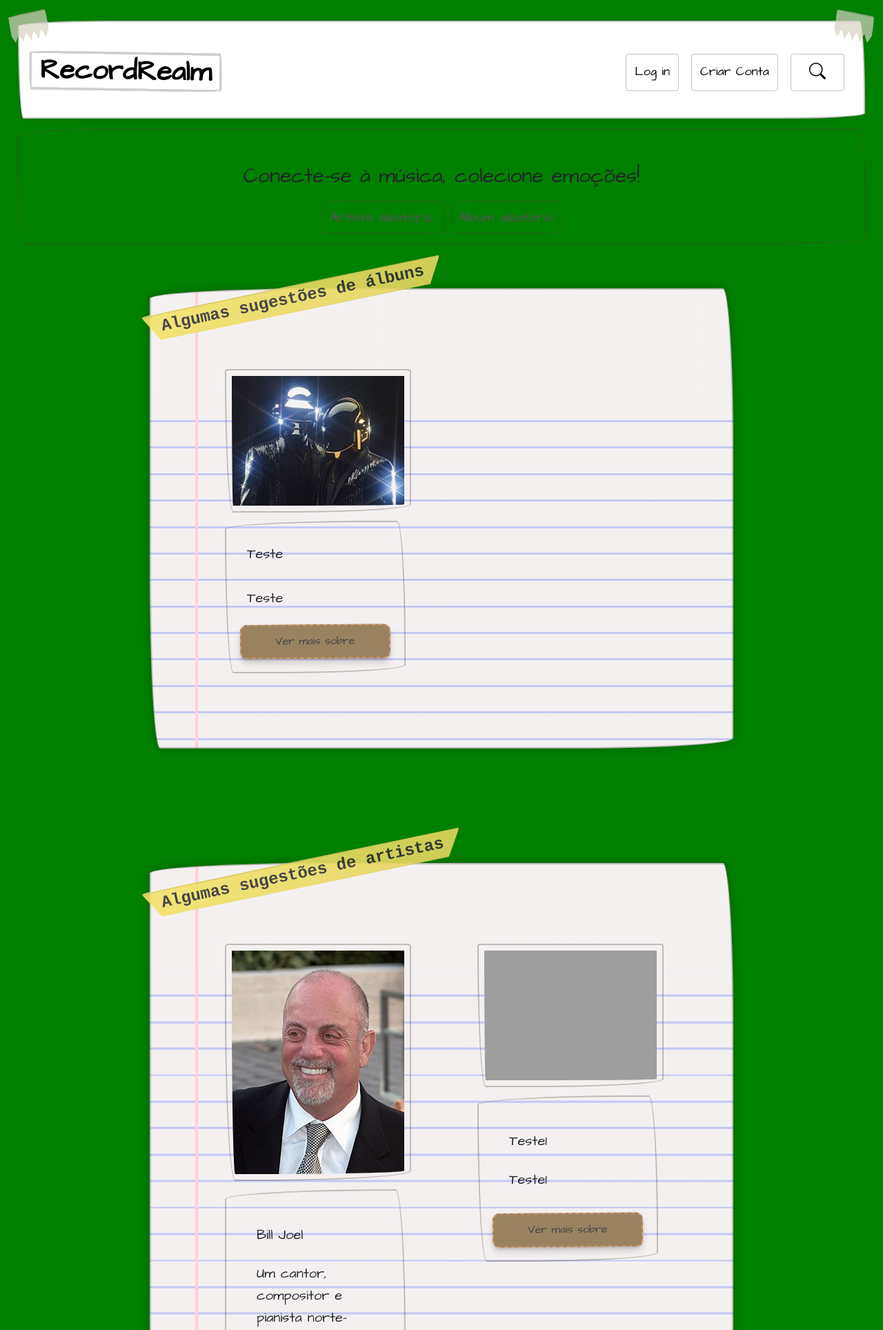
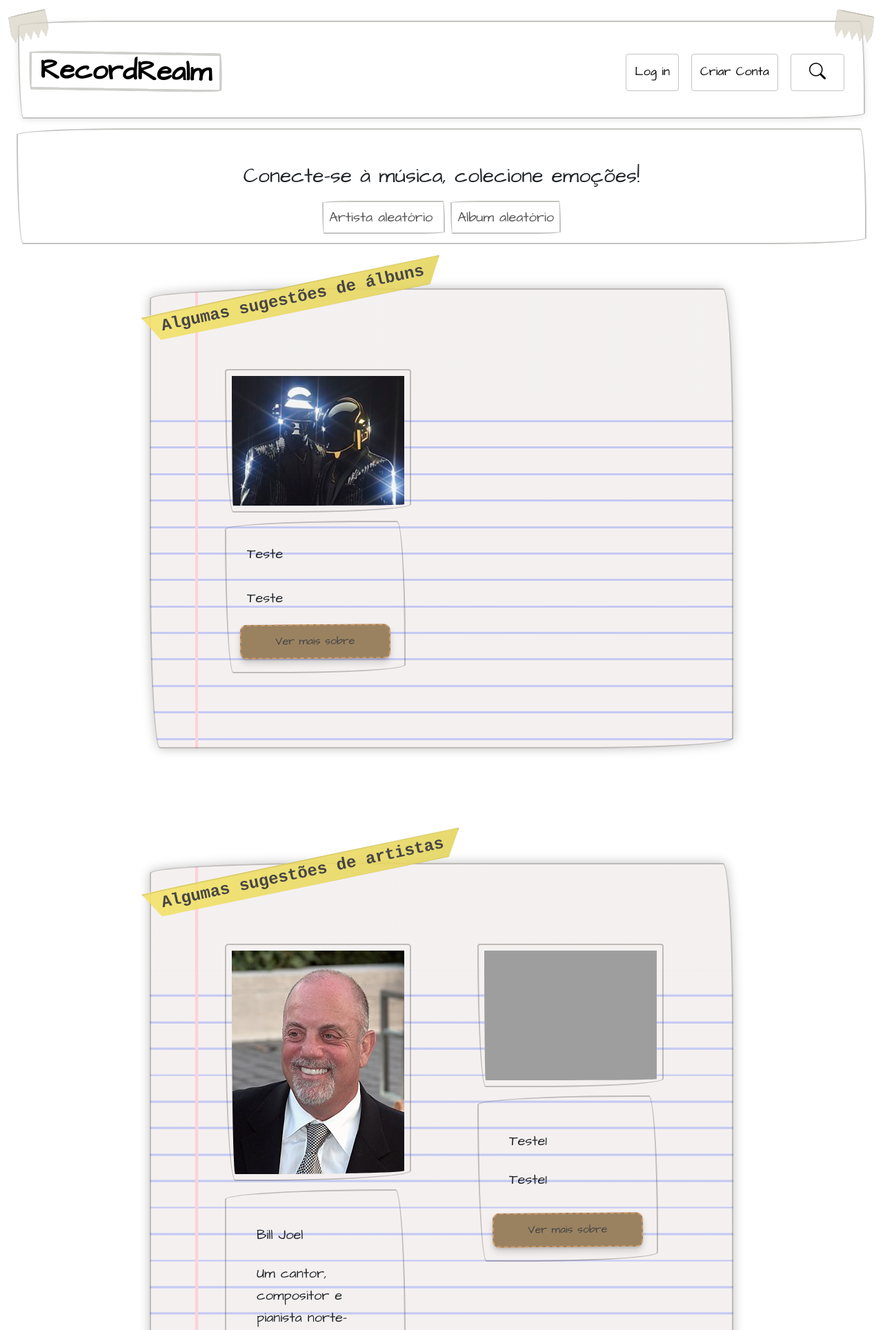
Before and after one commit to Ben-dover000/Testes_PAP, a Django app: page / in a window 1280 px wide. Shown: the top 1928 px of the page at 69% size. Run offline with Django 4.2, Linux system fonts and the light colour scheme; data comes from the database, SQL or seed files in the repository; grey boxes are pictures that could not be loaded.

Commit message:
RecordRealm

```diff
--- a/core/static/css/style.css
+++ b/core/static/css/style.css
@@ -8,7 +8,6 @@
 }
 
 body {
-  background-color: green;
   /*background: #dad7cd;*/
   /*background: #ebf4e9;*/
   margin: 0;
```
